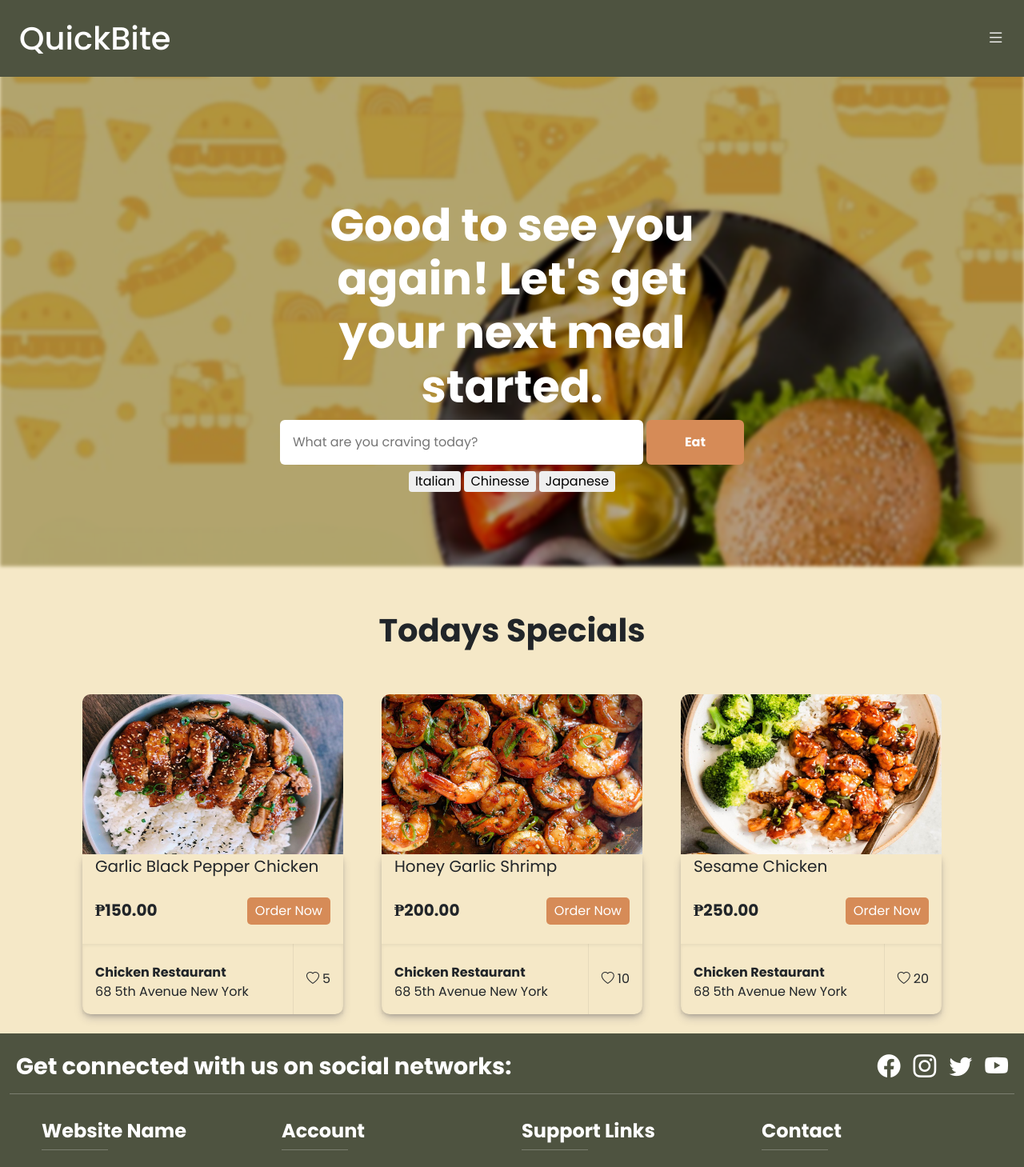
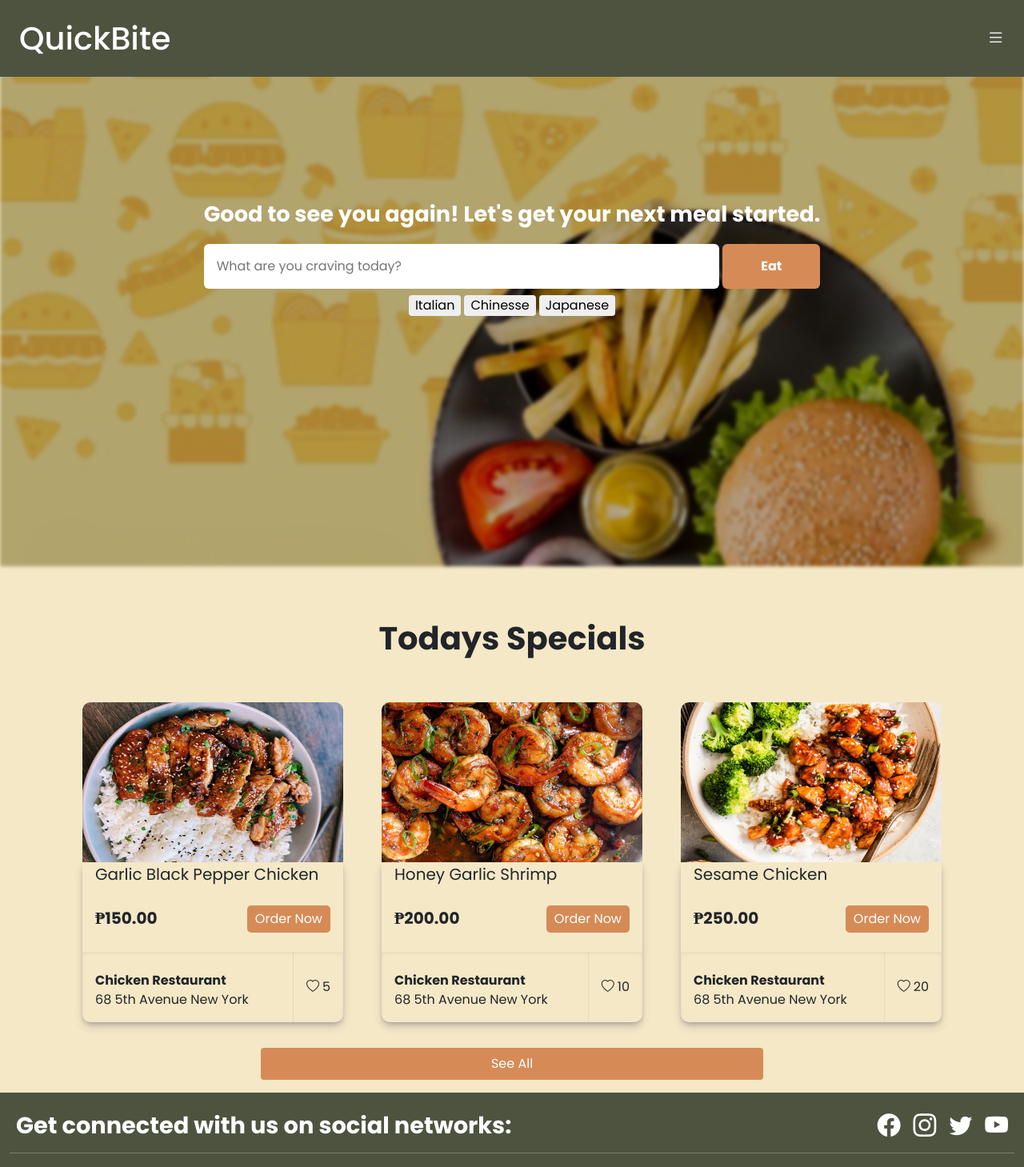
Before and after one commit to AkoSiJacobDeveloper/Project1, a Vue app: page /home in a window 1280 px wide. Shown: the top 1459 px of the page at 80% size. Built offline with nearby package versions, Linux system fonts and the light colour scheme; sample sign-in values are in the browser's storage.

Commit message:
Modified some components

```diff
--- /dev/null
+++ b/src/components/Buttons/ViewMoreBtn.vue
@@ -0,0 +1,15 @@
+<template>
+    <div class="btn-container d-flex justify-content-center align-items-center">
+        <button class="more-btn w-50 p-2 rounded-1 border-0">See All</button>
+    </div>
+</template>
+
+<style lang="scss" scoped>
+@import '@/assets/Styles/Styles.scss';
+.btn-container {
+    button {
+        @extend %order-button;
+
+    }
+}
+</style>
--- a/src/components/Contents/HomePage/HomeSection1.vue
+++ b/src/components/Contents/HomePage/HomeSection1.vue
@@ -1,17 +1,15 @@
 <template>
     <section class="main-container">
         <div class="image-container"></div>
-        <div class="container-fluid mt-5 d-flex justify-content-center align-items-center">
-            <div class="hero-container col-12 col-md-6 d-flex justify-content-center align-items-center flex-column p-4">
-                <h1 class="fw-bold text-center">Good to see you again! Let's get your next meal started.</h1>
+        <div class="container mt-5 d-flex justify-content-center align-items-center">
+            <div class="hero-container d-flex justify-content-center align-items-center flex-column p-4">
+                <p class="fw-bold text-center">Good to see you again! Let's get your next meal started.</p>
                 <AppSearch />
                 <FilterButton />
             </div>
         </div>
     </section>
 </template>
-
-
 
 <script>
 import AppSearch from '@/components/Search/AppSearch.vue';
@@ -25,8 +23,10 @@ export default {
 
 <style lang="scss" scoped>
 .main-container {
-    height: 48vh;
-    position: relative;
+  margin-top: 40px;
+  height: 50vh;
+  position: relative;
+  box-sizing: border-box;
 
     .image-container {
       background-image: url('@/assets/Images/food pattern.jpg');
@@ -39,8 +39,6 @@ export default {
       bottom: 0;
       z-index: 1;
       filter: blur(2px);
-      height: 50vh;
-      width: 100%;
       overflow: hidden;
     }
 
@@ -58,11 +56,11 @@ export default {
     .hero-container {
       position: relative;
       z-index: 3;
-      margin-top: 20px;
+      margin-top: 20%;
       color: white;
 
-      h1 {
-        font-size: 2.5em;
+      p {
+        font-size: 1.7em;
       }
     }
 }
--- a/src/components/Contents/HomePage/HomeSection2.vue
+++ b/src/components/Contents/HomePage/HomeSection2.vue
@@ -1,8 +1,8 @@
 <template>
     <section class="main-container">
-        <div class="container">
+        <div class="container-fluid">
             <h1 class="heading text-center my-5 fw-bold"> {{ heading }} </h1>
-            <div class="row d-flex justify-content-center align-items-center gap-2">
+            <div class="row d-flex justify-content-center align-items-center gap-2 mb-4">
                 <div v-for="(dish, index) in dishes" :key="index" class="food-container m-2 col-12 col-md-6">
                     <div class="image-container d-flex justify-content-center align-items-center">
                         <img class="dish-image" :src="dish.image" :alt="dish.title" />
@@ -30,15 +30,17 @@
                     </div>
                 </div>
             </div>
+            <ViewMoreBtn />
         </div>
     </section>
 </template>
 
 <script>
 import OrderButton from '@/components/Buttons/OrderButton.vue';
+import ViewMoreBtn from '@/components/Buttons/ViewMoreBtn.vue';
 
 export default {
-    components: {OrderButton},
+    components: {OrderButton, ViewMoreBtn},
     data() {
         return {
             dishes: [
@@ -54,11 +56,12 @@ export default {
 
 <style lang="scss" scoped>
 .main-container {
-    margin-top: 60px;
+    margin-top: 70px;
+    box-sizing: border-box;
 
     .food-container {
         width: 21.875rem;
-        height: 25rem;
+        height: 400px;
         .image-container {
             width: 100%;
             .dish-image {
@@ -71,6 +74,7 @@ export default {
             }
         }
         .details-container {
+            height: auto;
             box-shadow: rgba(50, 50, 93, 0.25) 0px 6px 12px -2px, rgba(0, 0, 0, 0.3) 0px 3px 7px -3px;
             border-bottom-left-radius: 10px;
             border-bottom-right-radius: 10px;
@@ -82,7 +86,6 @@ export default {
                 border-left: 1px solid rgba(0, 0, 0, 0.06)
             }
         }
-
     }
 }
 </style>
```
